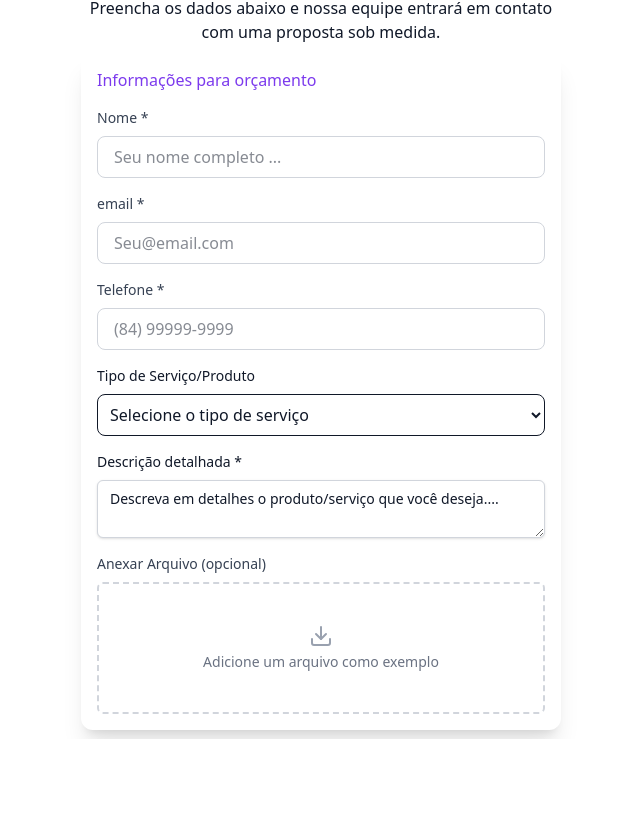
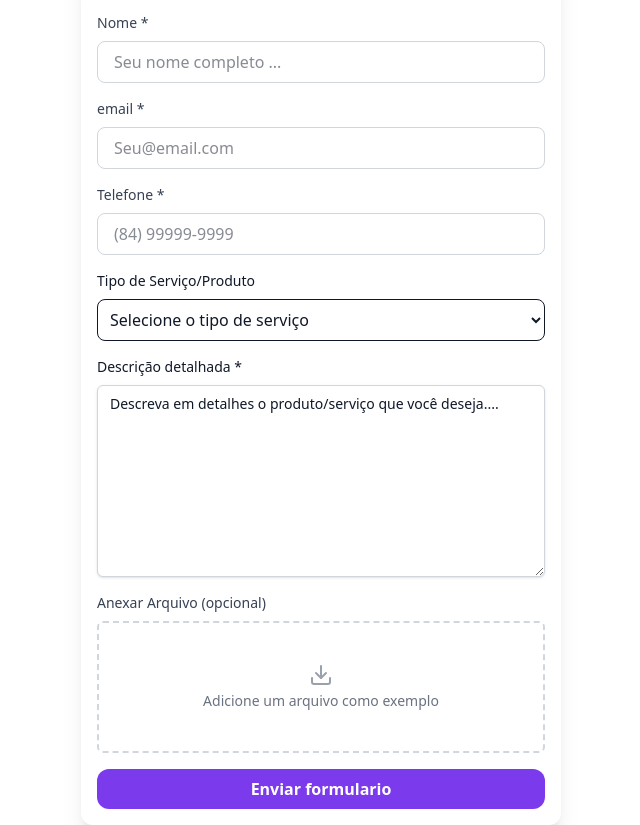
Before and after one commit to Freitas024/Budgy, a Next.js app: page /forms in a window 1280 px wide. Shown: the part 157-982 px from the top of the page, without its empty margins (319-959 px from the left). Before the commit the page ends 896 px from the top, so only its background shows below. Built offline with nearby package versions, Linux system fonts and the light colour scheme.

Commit message:
style: adicionando button e finalizando formulario de envio

```diff
--- a/src/app/(auth)/forms/page.tsx
+++ b/src/app/(auth)/forms/page.tsx
@@ -3,6 +3,8 @@
 import Input from "@/components/formField/FormField";
 import InputSelect from "@/components/inputSelect/InputSelect";
 import TextArea from "@/components/textArea/TextArea";
+import Button from "@/components/button/button";
+
 import { Download } from 'lucide-react';
 
 export default function Home() {
@@ -57,6 +59,7 @@ export default function Home() {
           placeholder="Adicione um arquivo como exemplo"
           icon={<Download size={24}/>}
         />
+        <Button textButton="Enviar formulario" className="bg-[#7C3AED] text-[#FFFFFF] text-md px-6 py-2 font-semibold rounded-xl flex justify-center items-center hover:shadow-lg cursor-pointer"/>
       </form>
     </main>
   );
--- a/src/app/(auth)/login/page.tsx
+++ b/src/app/(auth)/login/page.tsx
@@ -2,6 +2,7 @@
 
 import { useNavigate } from "@/hooks/useNavigate";
 import Logo from "@/components/logoMarca/LogoMarca";
+import Button from "@/components/button/button";
 
 export default function Login() {
   const { goTo } = useNavigate();
@@ -28,14 +29,14 @@ export default function Login() {
           id="password"
           required
         />
-        <button
+        <Button
           className="bg-[#7C3AED] text-[#FFFFFF] text-md px-6 py-2 mt-18 font-semibold rounded-xl flex justify-center items-center hover:shadow-lg cursor-pointer"
+          textButton="Entrar"
           onClick={() => {
             goTo("/dashboard");
           }}
-        >
-          Entrar
-        </button>
+        />
+
       </form>
     </main>
   );
--- /dev/null
+++ b/src/components/button/button.tsx
@@ -0,0 +1,11 @@
+interface ButtonProps extends React.ButtonHTMLAttributes<HTMLButtonElement> {
+  textButton: string;
+  className?: string;
+}
+
+export default function Button({
+    textButton,
+    className = "bg-[#7C3AED] text-[#FFFFFF] text-md px-6 py-2 mt-18 font-semibold rounded-xl flex justify-center items-center hover:shadow-lg cursor-pointer",
+}: ButtonProps) {
+  return <button className={className}>{textButton}</button>;
+}
--- a/src/components/textArea/TextArea.tsx
+++ b/src/components/textArea/TextArea.tsx
@@ -17,7 +17,7 @@ export default function TextArea({
         {textLabel}
       </label>
       <textarea
-        className="mt-1 block w-full px-3 py-2 bg-white border border-gray-300 rounded-md shadow-sm focus:outline-none focus:ring-purple-500 focus:border-purple-500 sm:text-sm resize-y"
+        className="mt-1 block w-full h-[12rem] px-3 py-2 bg-white border border-gray-300 rounded-md shadow-sm focus:outline-none focus:ring-purple-500 focus:border-purple-500 sm:text-sm resize-y"
         placeholder={placeholder}
         name={name}
         id={id}
```
